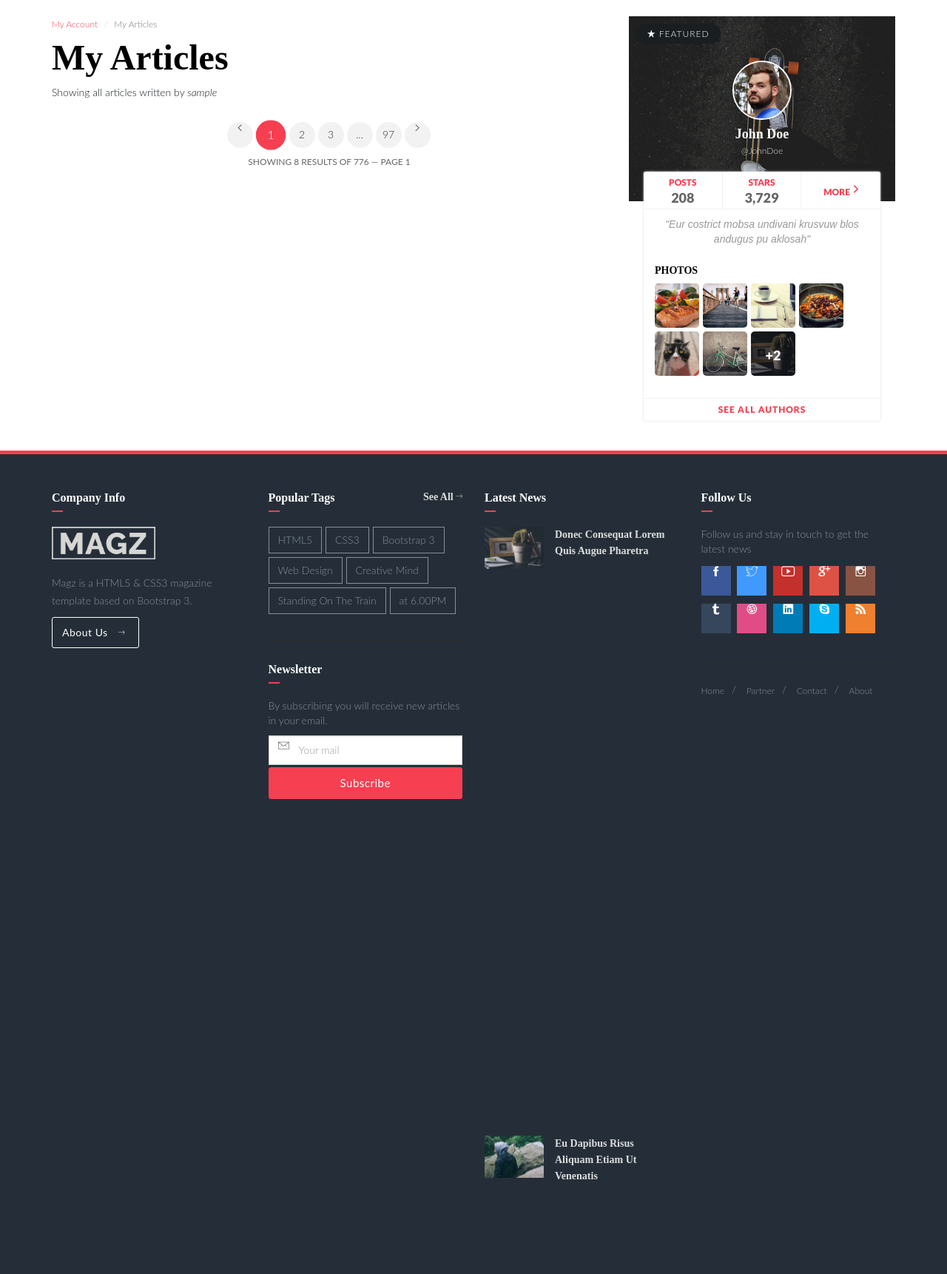
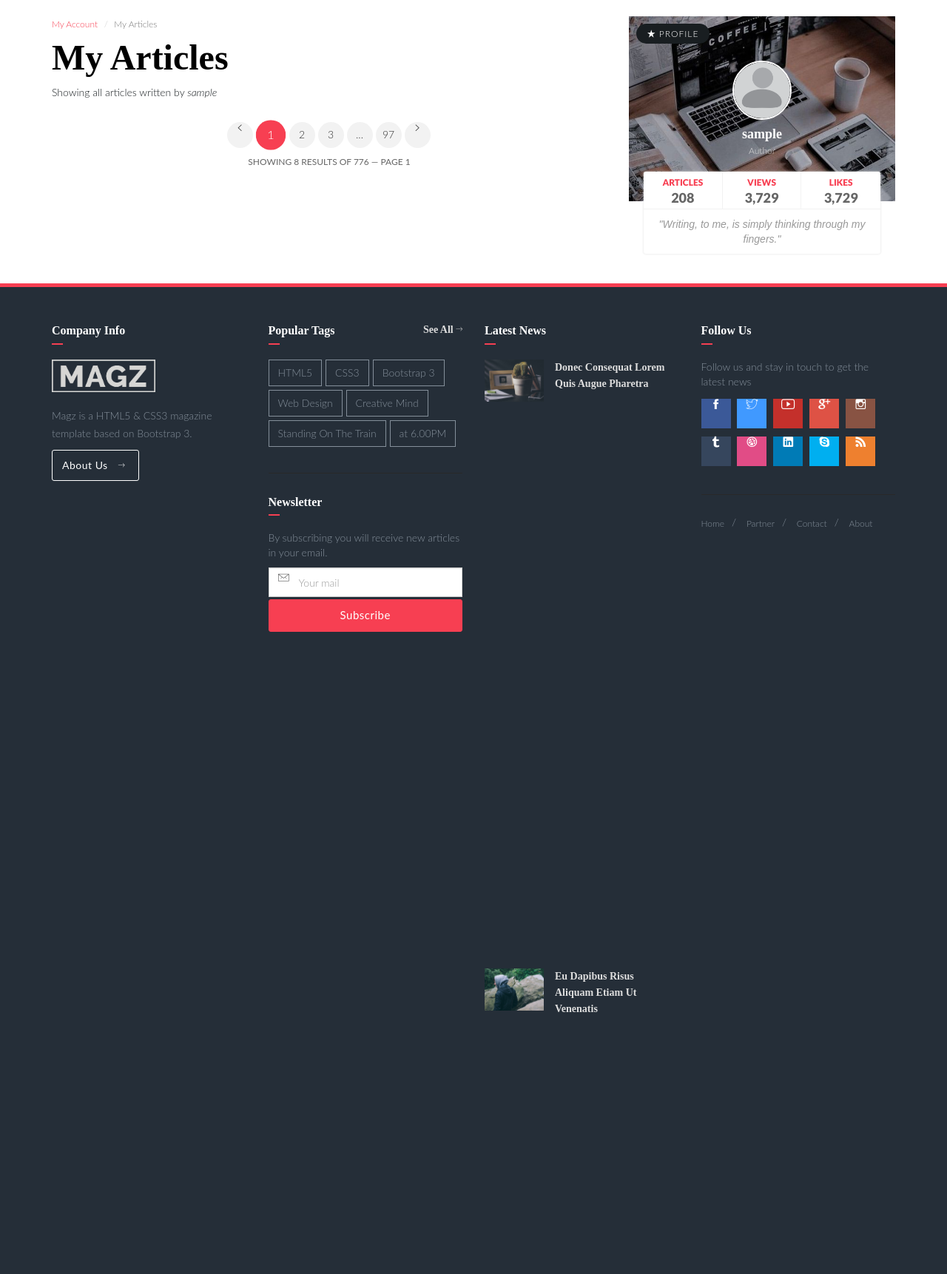
Before and after one commit to MaryamTaraif/NewsPortal, a PHP site: page /myArticles.php in a window 1280 px wide. Shown: the part 198-1920 px from the top of the page at 74% size. Run offline with PHP 8.4, Linux system fonts and the light colour scheme; the visitor is signed in with stand-in values (Sample User, id 1); data that the repository does not hold is empty; some web fonts are replaced.

Commit message:
improve feedback and UI

```diff
--- a/myArticles.php
+++ b/myArticles.php
@@ -36,6 +36,9 @@ if (!isset($_SESSION['username']) || $_SESSION['role'] !== 'Author') {
                     if (this.responseText === "published") {
                         location.reload();
                         alert("Published Successfully");
+                    }
+                    else {
+                        alert(this.responseText);
                     }
                 }
             };
@@ -177,17 +180,17 @@ if (!isset($_SESSION['username']) || $_SESSION['role'] !== 'Author') {
                         <div class="aside-body">
                             <div class="featured-author">
                                 <div class="featured-author-inner">
-                                    <div class="featured-author-cover" style="background-image: url('images/news/img15.jpg');">
+                                    <div class="featured-author-cover" style="background-image: url('images/back2.jpg');">
                                         <div class="badges">
-                                            <div class="badge-item"><i class="ion-star"></i> Featured</div>
+                                            <div class="badge-item"><i class="ion-star"></i> PROFILE</div>
                                         </div>
                                         <div class="featured-author-center">
                                             <figure class="featured-author-picture">
-                                                <img src="images/img01.jpg" alt="Sample Article">
+                                                <img src="images/profilePic.png">
                                             </figure>
                                             <div class="featured-author-info">
-                                                <h2 class="name">John Doe</h2>
-                                                <div class="desc">@JohnDoe</div>
+                                                <h2 class="name"><?php echo $_SESSION['username']?></h2>
+                                                <div class="desc"><?php echo $_SESSION['role']?></div>
                                             </div>
                                         </div>
                                     </div>
@@ -195,47 +198,28 @@ if (!isset($_SESSION['username']) || $_SESSION['role'] !== 'Author') {
                                         <div class="featured-author-count">
                                             <div class="item">
                                                 <a href="#">
-                                                    <div class="name">Posts</div>
+                                                    <div class="name">Articles</div>
                                                     <div class="value">208</div>
                                                 </a>
                                             </div>
                                             <div class="item">
                                                 <a href="#">
-                                                    <div class="name">Stars</div>
+                                                    <div class="name">Views</div>
                                                     <div class="value">3,729</div>
                                                 </a>
                                             </div>
                                             <div class="item">
                                                 <a href="#">
-                                                    <div class="icon">
-                                                        <div>More</div>
-                                                        <i class="ion-chevron-right"></i>
-                                                    </div>
+                                                    <div class="name">Likes</div>
+                                                    <div class="value">3,729</div>
                                                 </a>
                                             </div>
                                         </div>
                                         <div class="featured-author-quote">
-                                            "Eur costrict mobsa undivani krusvuw blos andugus pu aklosah"
+                                            "Writing, to me, is simply thinking through my fingers."
                                         </div>
-                                        <div class="block">
-                                            <h2 class="block-title">Photos</h2>
-                                            <div class="block-body">
-                                                <ul class="item-list-round" data-magnific="gallery">
-                                                    <li><a href="images/news/img06.jpg" style="background-image: url('images/news/img06.jpg');"></a></li>
-                                                    <li><a href="images/news/img07.jpg" style="background-image: url('images/news/img07.jpg');"></a></li>
-                                                    <li><a href="images/news/img08.jpg" style="background-image: url('images/news/img08.jpg');"></a></li>
-                                                    <li><a href="images/news/img09.jpg" style="background-image: url('images/news/img09.jpg');"></a></li>
-                                                    <li><a href="images/news/img10.jpg" style="background-image: url('images/news/img10.jpg');"></a></li>
-                                                    <li><a href="images/news/img11.jpg" style="background-image: url('images/news/img11.jpg');"></a></li>
-                                                    <li><a href="images/news/img12.jpg" style="background-image: url('images/news/img12.jpg');"><div class="more">+2</div></a></li>
-                                                    <li class="hidden"><a href="images/news/img13.jpg" style="background-image: url('images/news/img13.jpg');"></a></li>
-                                                    <li class="hidden"><a href="images/news/img14.jpg" style="background-image: url('images/news/img14.jpg');"></a></li>
-                                                </ul>
-                                            </div>
-                                        </div>
-                                        <div class="featured-author-footer">
-                                            <a href="#">See All Authors</a>
-                                        </div>
+
+
                                     </div>
                                 </div>
                             </div>
@@ -247,7 +231,7 @@ if (!isset($_SESSION['username']) || $_SESSION['role'] !== 'Author') {
             $tops = Article::getAuthorTops($_SESSION['user_id']);
             if (!empty($tops)){
                 echo '<aside>
-                        <h1 class="aside-title">Your Top Aticles </h1> <div class="aside-body">';
+                        <h1 class="aside-title">Your Top Articles </h1> <div class="aside-body">';
                 for ($i = 0; $i < count($tops); $i++) {
                     echo '<article class="article-mini">
                                             <div class="inner">
```
Also changed, not shown: addArticle.php (+21 -3 lines), publishArticle.php (+17 -3 lines), images/back2.jpg (added), images/background.png (added), images/profilePic.png (added).
